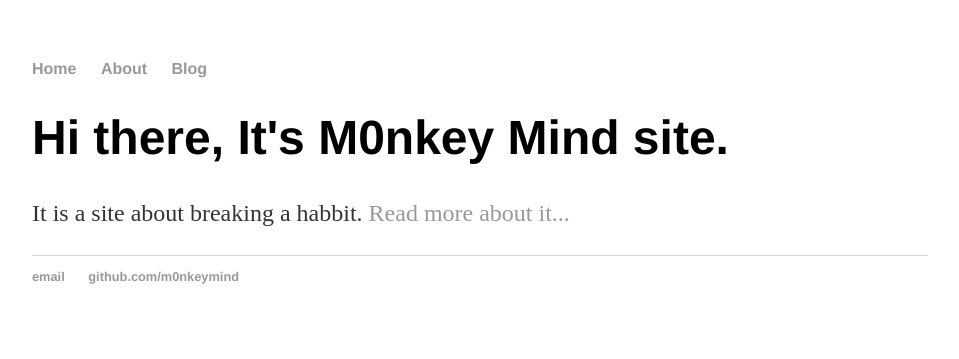
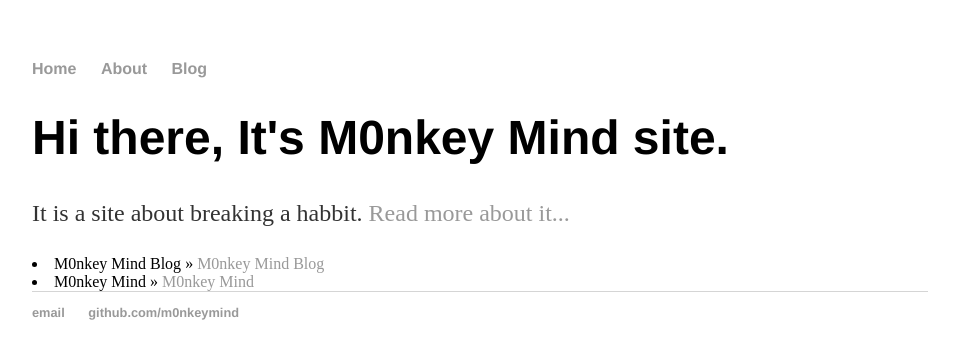
Before and after one commit to m0nkeymind/m0nkeymind.github.io, a Jekyll site: the page built from index.html, in a window 1280 px wide. Shown: the top 359 px of the page, without its empty margins (160-1119 px from the left). Built offline with Jekyll 4.4.1, drawn with Linux system fonts in a browser that asks for light colours.

Commit message:
draft of pages system

```diff
--- a/_config.yml
+++ b/_config.yml
@@ -1,2 +1,3 @@
 name: M0nkey Mind
 markdown: kramdown
+permalink: /:title/
--- a/index.html
+++ b/index.html
@@ -6,4 +6,8 @@ title: M0nkey Mind
 	<h1>Hi there, It's M0nkey Mind site.</h1>
 	<p>It is a site about breaking a habbit.
 	 <a href="/about">Read more about it...</a></p>
+
+	 {% for page in site.pages %}
+	    <li><span>{{ page.title }}</span> » <a href="{{ page.url }}" title="{{ page.title }}">{{ page.title }}</a></li>
+	  {% endfor %}
 </div><!-- /.blurb -->
```
Also changed, not shown: _pages/what-is-it.md (added, +5 -0 lines), 1 other file.
